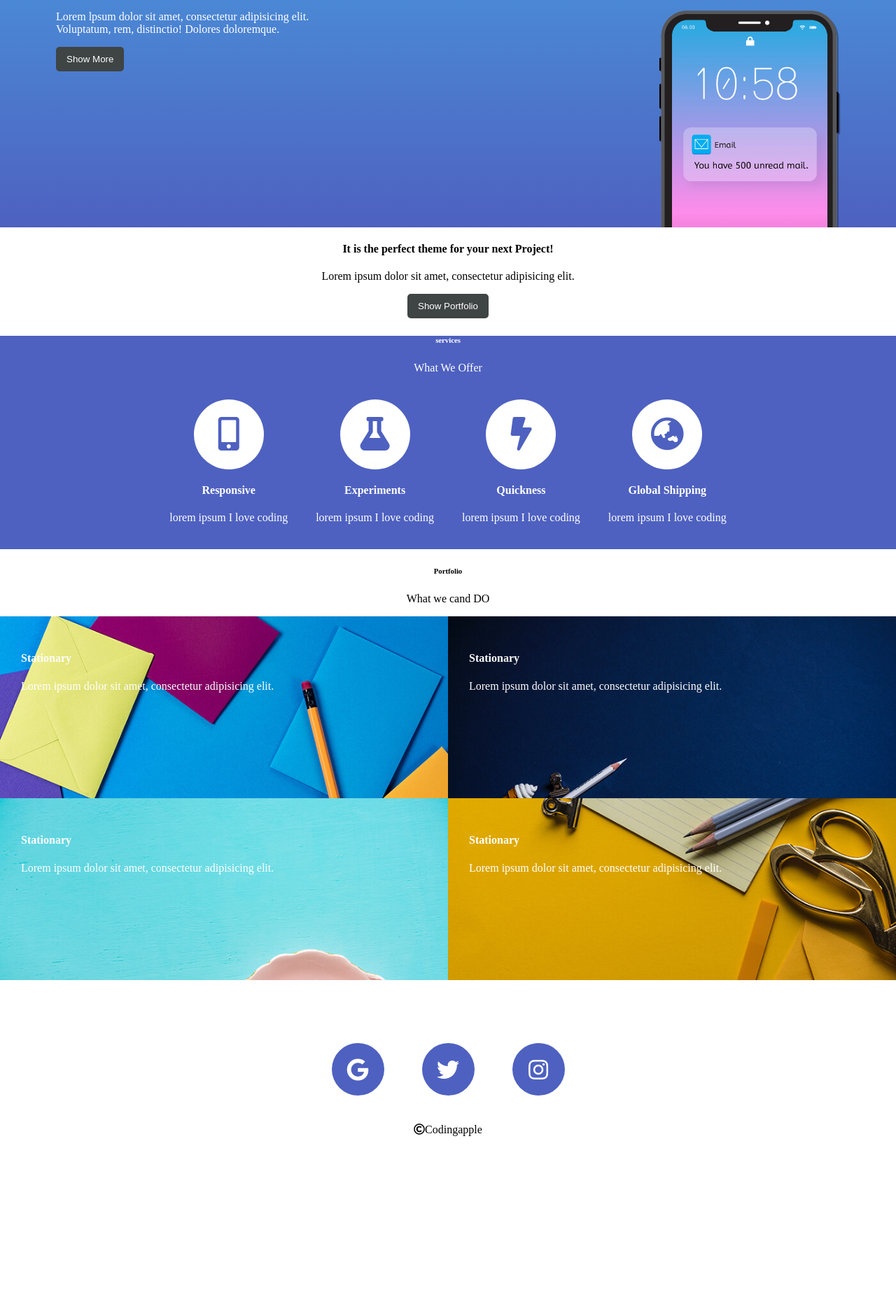
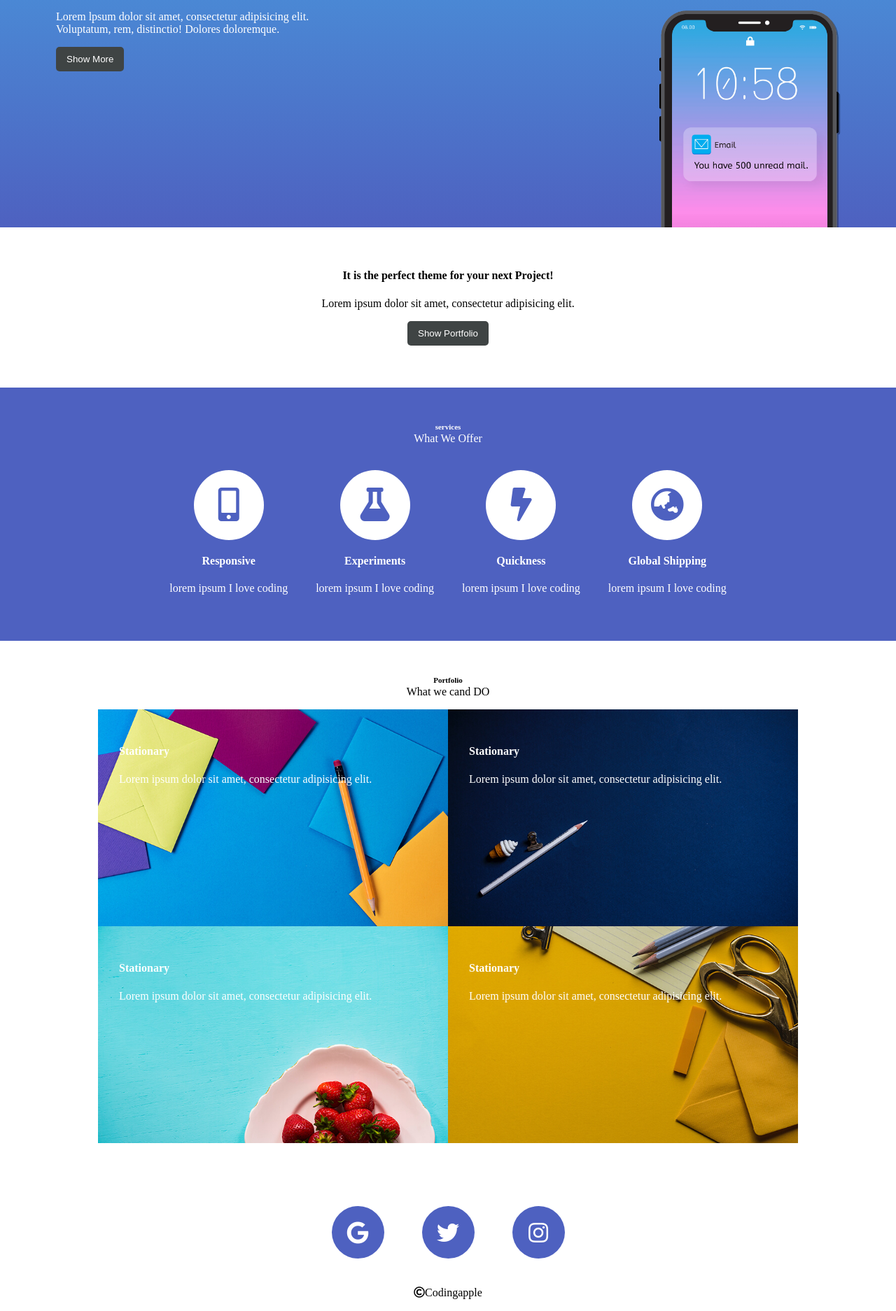
Before and after one commit to inoray/codingapple_web_study, a web app: file Portfolio_1/index.html in a window 1280 px wide. Shown: the part 128-2002 px from the top of the page at 70% size. Before the commit the page ends 1752 px from the top, so only its background shows below. Run offline with its HTML, style and script files only (its server is not run), Linux system fonts and the light colour scheme.

Commit message:
반응형 페이지 적용

```diff
--- a/Portfolio_1/css/main.css
+++ b/Portfolio_1/css/main.css
@@ -34,6 +34,11 @@ body {
     border-radius: 5px;
 }
 
+.btn-show:hover{
+    background-color: rgb(63, 68, 68);
+    color:black;
+}
+
 .img-iphone{
     margin: 0;
     padding: 0;
@@ -48,12 +53,18 @@ body {
 
 .show-portfolio{
     text-align: center;
+    margin: 60px;
 }
 
 .offer{
     background-color: rgb(78,97,192);
     color:white;
     text-align: center;
+    padding: 30px;
+}
+
+.s-title{
+    font-size: 11px;
 }
 
 .offer-icon-container{
@@ -77,6 +88,12 @@ body {
 
 .portfolio{
     text-align: center;
+    padding-top: 30px;
+}
+
+.portfolio-box{
+    width: 1000px;
+    display: inline-block;
 }
 
 .portfolio-container{
@@ -85,11 +102,16 @@ body {
     color: white;
 }
 
+
 .portfolio-bgimg{
     width: 50%;
-    height:200px;
+    height:250px;
     background-size: cover;
     padding: 30px;
+}
+
+.portfolio-bgimg:hover{
+    border-style: solid;
 }
 
 .portfolio-lt{
@@ -126,3 +148,30 @@ body {
     margin-left: 25px;
     margin-right: 25px;
 }
+
+@media screen and (max-width : 1200px) {
+    .portfolio-box{
+        width: 100%;
+    }
+    .portfolio-container{
+        flex-direction: column;
+        text-align: center;
+    }
+
+    .portfolio-bgimg{
+        width: 100%;
+        display: inline-block;
+    }
+}
+
+@media screen and (max-width : 768px) {
+    .land-main{
+        text-align: center;
+    }
+    .land-container{
+        flex-direction: column;
+    }
+    .img-iphone{
+        align-self: center;
+    }
+}
--- a/Portfolio_1/index.html
+++ b/Portfolio_1/index.html
@@ -31,8 +31,7 @@
 
         <div class="offer">
             <div>
-                <h6>services</h6>
-                <p>What We Offer</p>
+                <p><b class="s-title">services</b><br>What We Offer</p>
             </div>
             <div class="offer-icon-container">
                 <div class="offer-icon-item">
@@ -60,9 +59,9 @@
 
         <div class="portfolio">
             <div>
-                <h6>Portfolio</h6>
-                <p>What we cand DO</p>
+                <p><b class="s-title">Portfolio</b><br>What we cand DO</p>
             </div>
+            <div class="portfolio-box">
                 <div class="portfolio-container">
                     <div class="portfolio-bgimg portfolio-lt">
                         <h4>Stationary</h4>
@@ -84,6 +83,7 @@
                     </div>
                 </div>
             </div>
+        </div>
 
         <div class="footer">
             <div class="footer-icon">
```
Lines whose indentation alone changed are shown as unchanged.
